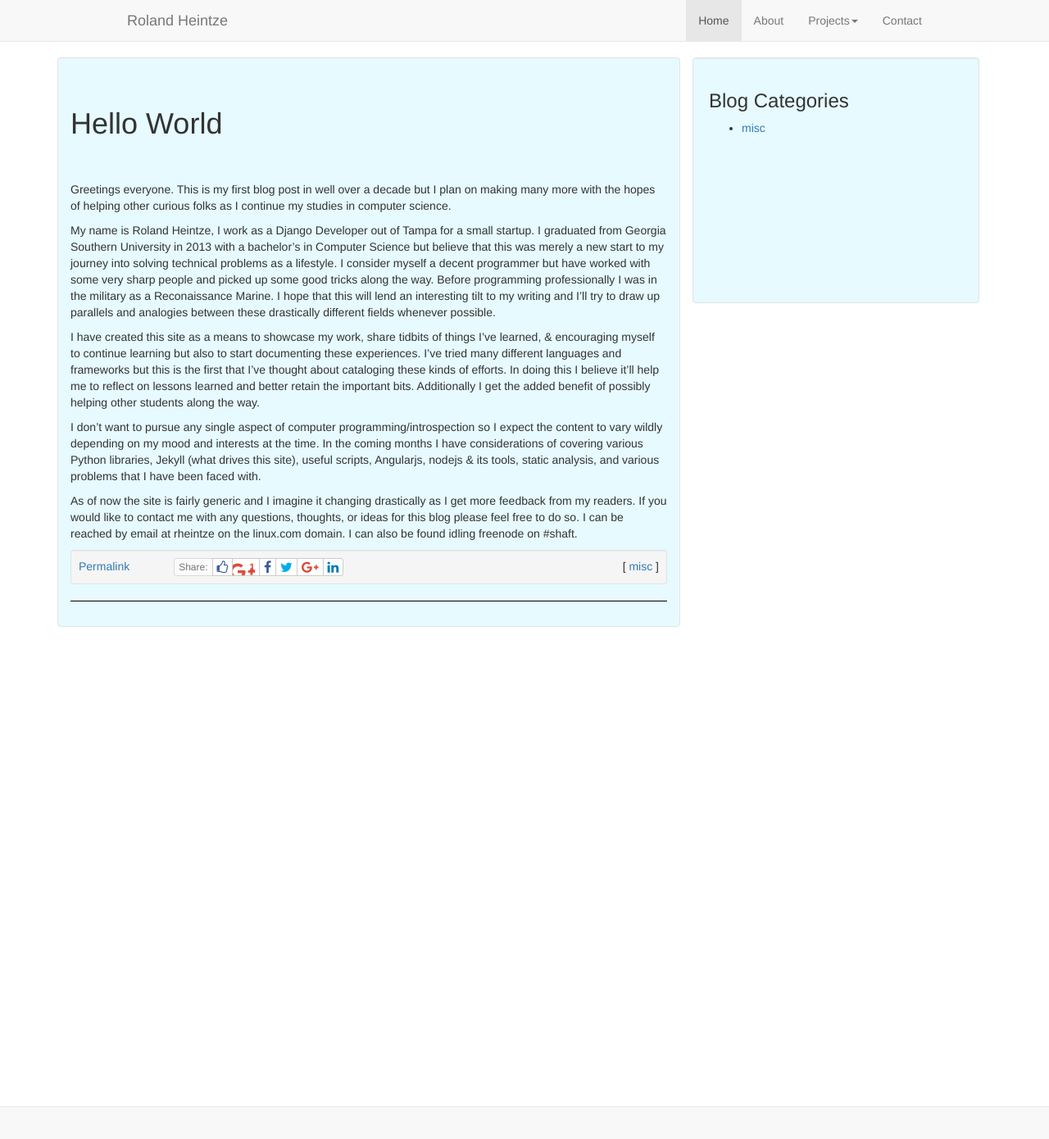
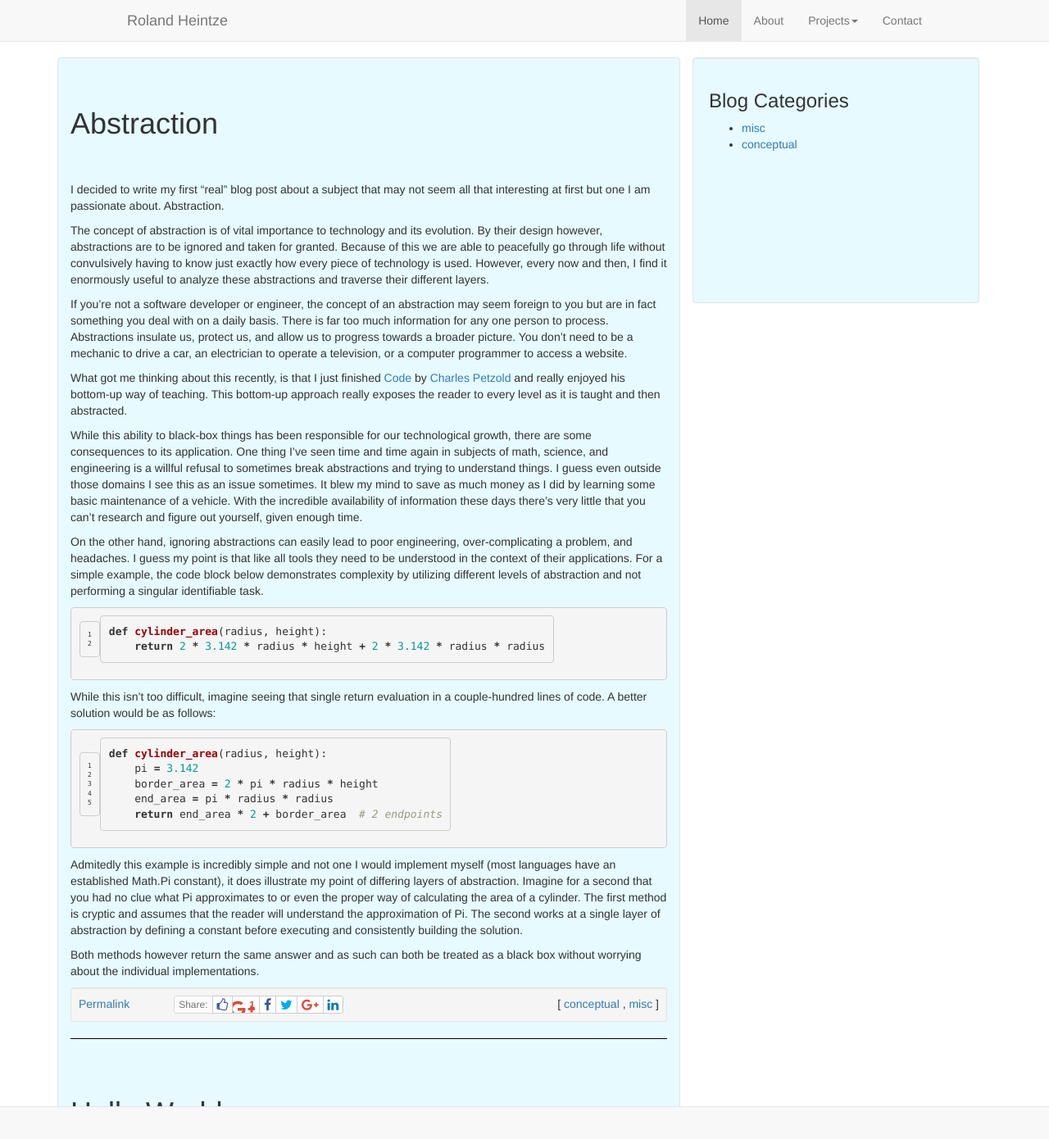
Before and after one commit to frsilent/frsilent.github.io, a Jekyll site: the page built from index.html, in a window 1280 px wide and 1400 px high. Shown: the top 1390 px of the window at 82% size. Built offline with Jekyll 4.4.1, drawn with Linux system fonts in a browser that asks for light colours; nearby versions of some CDN libraries; comment, search, counter and statistics services are not loaded.

Commit message:
Latest blog entry up. Added disqus commenting & syntax highlighting

```diff
--- /dev/null
+++ b/_includes/disqus.html
@@ -0,0 +1,12 @@
+<script type="text/javascript">
+    /* * * CONFIGURATION VARIABLES: EDIT BEFORE PASTING INTO YOUR WEBPAGE * * */
+    var disqus_shortname = 'rheintze'; // required: replace example with your forum shortname
+
+    /* * * DON'T EDIT BELOW THIS LINE * * */
+    (function () {
+        var s = document.createElement('script'); s.async = true;
+        s.type = 'text/javascript';
+        s.src = '//' + disqus_shortname + '.disqus.com/count.js';
+        (document.getElementsByTagName('HEAD')[0] || document.getElementsByTagName('BODY')[0]).appendChild(s);
+    }());
+    </script>
--- a/_includes/footer.html
+++ b/_includes/footer.html
@@ -12,6 +12,7 @@
 <script src="https://code.jquery.com/jquery-2.1.1.min.js"></script>
 <script src="//netdna.bootstrapcdn.com/bootstrap/3.1.1/js/bootstrap.min.js"></script>
 <link href="/css/project.css" rel="stylesheet">
+<link href="/css/syntax.css" rel="stylesheet">
 
 <!-- HTML5 shim, for IE6-8 support of HTML5 elements -->
 <!--[if lt IE 9]>
@@ -19,3 +20,4 @@
 <![endif]-->
 
 {% include analytics.html %}
+{% include disqus.html %}
--- a/_layouts/post.html
+++ b/_layouts/post.html
@@ -34,6 +34,7 @@
                         {% endfor %}]
                     </span>
                 </div>
+                {% include comments.html %}
             </div>
         </div>
         <div class="col-lg-4">
--- /dev/null
+++ b/_posts/2014-07-24-abstraction.md
@@ -0,0 +1,38 @@
+---
+title: "Abstraction"
+categories: ['conceptual', 'misc']
+layout: post
+---
+
+# Abstraction
+
+I decided to write my first "real" blog post about a subject that may not seem all that interesting at first but one I am passionate about. Abstraction.
+
+The concept of abstraction is of vital importance to technology and its evolution. By their design however, abstractions are to be ignored and taken for granted. Because of this we are able to peacefully go through life without convulsively having to know just exactly how every piece of technology is used. However, every now and then, I find it enormously useful to analyze these abstractions and traverse their different layers.
+
+If you're not a software developer or engineer, the concept of an abstraction may seem foreign to you but are in fact something you deal with on a daily basis. There is far too much information for any one person to process. Abstractions insulate us, protect us, and allow us to progress towards a broader picture. You don't need to be a mechanic to drive a car, an electrician to operate a television, or a computer programmer to access a website.
+
+What got me thinking about this recently, is that I just finished [Code](http://www.amazon.com/dp/0735611319) by [Charles Petzold](http://en.wikipedia.org/wiki/Charles_Petzold) and really enjoyed his bottom-up way of teaching. This bottom-up approach really exposes the reader to every level as it is taught and then abstracted.
+
+While this ability to black-box things has been responsible for our technological growth, there are some consequences to its application. One thing I've seen time and time again in subjects of math, science, and engineering is a willful refusal to sometimes break abstractions and trying to understand things. I guess even outside those domains I see this as an issue sometimes. It blew my mind to save as much money as I did by learning some basic maintenance of a vehicle. With the incredible availability of information these days there's very little that you can't research and figure out yourself, given enough time.
+
+On the other hand, ignoring abstractions can easily lead to poor engineering, over-complicating a problem, and headaches. I guess my point is that like all tools they need to be understood in the context of their applications. For a simple example, the code block below demonstrates complexity by utilizing different levels of abstraction and not performing a singular identifiable task.
+
+{% highlight py linenos %}
+def cylinder_area(radius, height):
+    return 2 * 3.142 * radius * height + 2 * 3.142 * radius * radius
+{% endhighlight %}
+
+While this isn't too difficult, imagine seeing that single return evaluation in a couple-hundred lines of code. A better solution would be as follows:
+
+{% highlight py linenos %}
+def cylinder_area(radius, height):
+    pi = 3.142
+    border_area = 2 * pi * radius * height
+    end_area = pi * radius * radius
+    return end_area * 2 + border_area  # 2 endpoints
+{% endhighlight %}
+
+Admitedly this example is incredibly simple and not one I would implement myself (most languages have an established Math.Pi constant), it does illustrate my point of differing layers of abstraction. Imagine for a second that you had no clue what Pi approximates to or even the proper way of calculating the area of a cylinder. The first method is cryptic and assumes that the reader will understand the approximation of Pi. The second works at a single layer of abstraction by defining a constant before executing and consistently building the solution.
+
+Both methods however return the same answer and as such can both be treated as a black box without worrying about the individual implementations.
--- /dev/null
+++ b/categories/conceptual/index.html
@@ -0,0 +1,105 @@
+
+<!DOCTYPE html>
+<html lang="en">
+<head profile="http://www.rheintze.com">
+    <link rel="icon" type="image/icon" href="http://rheintze.com/imgs/favicon.ico">
+    <title>Category: conceptual</title>
+</head>
+<div class="navbar navbar-default navbar-fixed-top" role="navigation">
+    <div class="container">
+        <div class="navbar-header">
+            <button type="button" class="navbar-toggle" data-toggle="collapse" data-target="#bs-example-navbar-collapse-1">
+            <span class="sr-only">Toggle navigation</span>
+                <span class="icon-bar"></span>
+                <span class="icon-bar"></span>
+                <span class="icon-bar"></span>
+            </button>
+            <a class="navbar-brand" href="/">Roland Heintze</a>
+        </div>
+
+        <!-- Right Submenu -->
+        <ul class="nav navbar-nav navbar-right">
+            <li ><a href="/">Home</a></li>
+            <li ><a href="/about">About</a></li>
+            <li class="dropdown">
+                <a href="#" class="dropdown-toggle" data-toggle="dropdown">Projects<b class="caret"></b></a>
+                <ul class="dropdown-menu">
+
+                </ul>
+            </li>
+            <li ><a href="/contact">Contact</a></li>
+        </ul>
+    </div>
+</div>
+
+<div class="container">
+    <div class="row-fluid">
+        <div class="col-lg-8 content-pane">
+            <h1 class="category">Category: conceptual</h1>
+<ul class="posts">
+
+    <div><span class="month">JUL</span> <span class="day">24</span> <span class="year">2014</span> </div>
+    <h2><a href="/conceptual/misc/2014/07/24/abstraction/">Abstraction</a></h2>
+    <div class="categories">Filed under <a class='category' href='/categories/conceptual/'>conceptual</a>, <a class='category' href='/categories/misc/'>misc</a></div>
+
+</ul>
+
+        </div>
+        <div class="col-lg-4">
+            <div class="sidebar well">
+    <h3>Blog Categories</h3>
+    <ul>
+
+        <li><a href="/categories/misc/">misc</a></li>
+
+        <li><a href="/categories/conceptual/">conceptual</a></li>
+
+    </ul>
+</div>
+
+        </div>
+    </div>
+</div>
+<nav class="navbar navbar-default navbar-fixed-bottom" role="navigation">
+  <div class="container">
+  </div>
+</nav>
+<style>
+  body {
+    padding-top: 60px;
+  }
+</style>
+<link rel="stylesheet" href="//netdna.bootstrapcdn.com/bootstrap/3.1.1/css/bootstrap.min.css">
+<link rel="stylesheet" href="//netdna.bootstrapcdn.com/font-awesome/4.0.3/css/font-awesome.css">
+<script src="https://code.jquery.com/jquery-2.1.1.min.js"></script>
+<script src="//netdna.bootstrapcdn.com/bootstrap/3.1.1/js/bootstrap.min.js"></script>
+<link href="/css/project.css" rel="stylesheet">
+<link href="/css/syntax.css" rel="stylesheet">
+
+<!-- HTML5 shim, for IE6-8 support of HTML5 elements -->
+<!--[if lt IE 9]>
+  <script src="http://html5shim.googlecode.com/svn/trunk/html5.js"></script>
+<![endif]-->
+
+<script>
+  (function(i,s,o,g,r,a,m){i['GoogleAnalyticsObject']=r;i[r]=i[r]||function(){
+  (i[r].q=i[r].q||[]).push(arguments)},i[r].l=1*new Date();a=s.createElement(o),
+  m=s.getElementsByTagName(o)[0];a.async=1;a.src=g;m.parentNode.insertBefore(a,m)
+  })(window,document,'script','//www.google-analytics.com/analytics.js','ga');
+
+  ga('create', 'UA-52962688-1', 'auto');
+  ga('send', 'pageview');
+
+</script>
+<script type="text/javascript">
+    /* * * CONFIGURATION VARIABLES: EDIT BEFORE PASTING INTO YOUR WEBPAGE * * */
+    var disqus_shortname = 'rheintze'; // required: replace example with your forum shortname
+
+    /* * * DON'T EDIT BELOW THIS LINE * * */
+    (function () {
+        var s = document.createElement('script'); s.async = true;
+        s.type = 'text/javascript';
+        s.src = '//' + disqus_shortname + '.disqus.com/count.js';
+        (document.getElementsByTagName('HEAD')[0] || document.getElementsByTagName('BODY')[0]).appendChild(s);
+    }());
+    </script>
--- /dev/null
+++ b/css/syntax.css
@@ -0,0 +1,61 @@
+.lineno { font-size: 8px; }
+.highlight  { background: #ffffff; }
+.highlight .c { color: #999988; font-style: italic } /* Comment */
+.highlight .err { color: #a61717; background-color: #e3d2d2 } /* Error */
+.highlight .k { font-weight: bold } /* Keyword */
+.highlight .o { font-weight: bold } /* Operator */
+.highlight .cm { color: #999988; font-style: italic } /* Comment.Multiline */
+.highlight .cp { color: #999999; font-weight: bold } /* Comment.Preproc */
+.highlight .c1 { color: #999988; font-style: italic } /* Comment.Single */
+.highlight .cs { color: #999999; font-weight: bold; font-style: italic } /* Comment.Special */
+.highlight .gd { color: #000000; background-color: #ffdddd } /* Generic.Deleted */
+.highlight .gd .x { color: #000000; background-color: #ffaaaa } /* Generic.Deleted.Specific */
+.highlight .ge { font-style: italic } /* Generic.Emph */
+.highlight .gr { color: #aa0000 } /* Generic.Error */
+.highlight .gh { color: #999999 } /* Generic.Heading */
+.highlight .gi { color: #000000; background-color: #ddffdd } /* Generic.Inserted */
+.highlight .gi .x { color: #000000; background-color: #aaffaa } /* Generic.Inserted.Specific */
+.highlight .go { color: #888888 } /* Generic.Output */
+.highlight .gp { color: #555555 } /* Generic.Prompt */
+.highlight .gs { font-weight: bold } /* Generic.Strong */
+.highlight .gu { color: #aaaaaa } /* Generic.Subheading */
+.highlight .gt { color: #aa0000 } /* Generic.Traceback */
+.highlight .kc { font-weight: bold } /* Keyword.Constant */
+.highlight .kd { font-weight: bold } /* Keyword.Declaration */
+.highlight .kp { font-weight: bold } /* Keyword.Pseudo */
+.highlight .kr { font-weight: bold } /* Keyword.Reserved */
+.highlight .kt { color: #445588; font-weight: bold } /* Keyword.Type */
+.highlight .m { color: #009999 } /* Literal.Number */
+.highlight .s { color: #d14 } /* Literal.String */
+.highlight .na { color: #008080 } /* Name.Attribute */
+.highlight .nb { color: #0086B3 } /* Name.Builtin */
+.highlight .nc { color: #445588; font-weight: bold } /* Name.Class */
+.highlight .no { color: #008080 } /* Name.Constant */
+.highlight .ni { color: #800080 } /* Name.Entity */
+.highlight .ne { color: #990000; font-weight: bold } /* Name.Exception */
+.highlight .nf { color: #990000; font-weight: bold } /* Name.Function */
+.highlight .nn { color: #555555 } /* Name.Namespace */
+.highlight .nt { color: #000080 } /* Name.Tag */
+.highlight .nv { color: #008080 } /* Name.Variable */
+.highlight .ow { font-weight: bold } /* Operator.Word */
+.highlight .w { color: #bbbbbb } /* Text.Whitespace */
+.highlight .mf { color: #009999 } /* Literal.Number.Float */
+.highlight .mh { color: #009999 } /* Literal.Number.Hex */
+.highlight .mi { color: #009999 } /* Literal.Number.Integer */
+.highlight .mo { color: #009999 } /* Literal.Number.Oct */
+.highlight .sb { color: #d14 } /* Literal.String.Backtick */
+.highlight .sc { color: #d14 } /* Literal.String.Char */
+.highlight .sd { color: #d14 } /* Literal.String.Doc */
+.highlight .s2 { color: #d14 } /* Literal.String.Double */
+.highlight .se { color: #d14 } /* Literal.String.Escape */
+.highlight .sh { color: #d14 } /* Literal.String.Heredoc */
+.highlight .si { color: #d14 } /* Literal.String.Interpol */
+.highlight .sx { color: #d14 } /* Literal.String.Other */
+.highlight .sr { color: #009926 } /* Literal.String.Regex */
+.highlight .s1 { color: #d14 } /* Literal.String.Single */
+.highlight .ss { color: #990073 } /* Literal.String.Symbol */
+.highlight .bp { color: #999999 } /* Name.Builtin.Pseudo */
+.highlight .vc { color: #008080 } /* Name.Variable.Class */
+.highlight .vg { color: #008080 } /* Name.Variable.Global */
+.highlight .vi { color: #008080 } /* Name.Variable.Instance */
+.highlight .il { color: #009999 } /* Literal.Number.Integer.Long */
```
Also changed, not shown: _includes/comments.html (added, +14 -0 lines), README.md, 2 other files.
